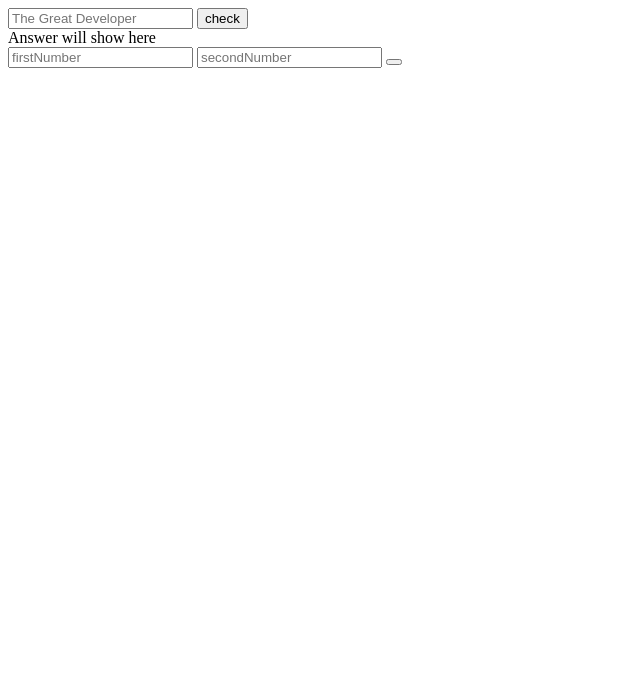
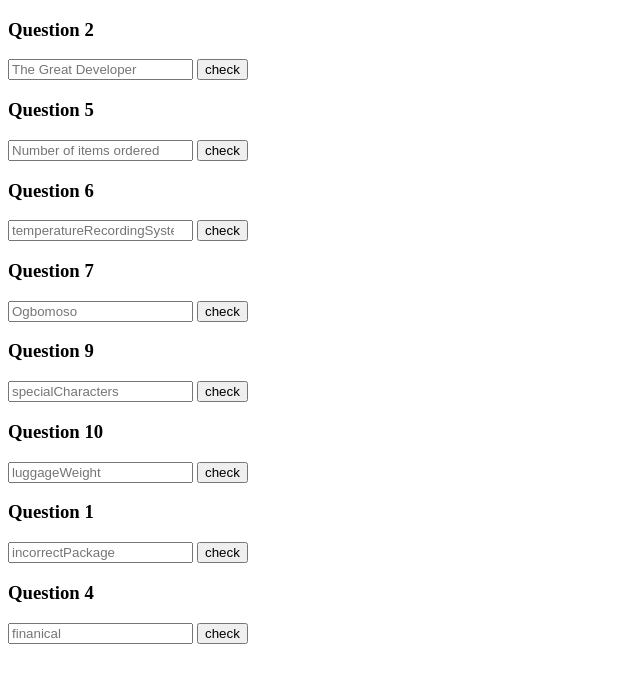
Before and after one commit to Yehudah23/calculator, a plain HTML site: page assignment.html in a window 1280 px wide. Shown: the whole page, without its empty margins (0-640 px from the left). Drawn offline with Linux system fonts and the light colour scheme.

Commit message:
assignment

```diff
--- a/assignment.html
+++ b/assignment.html
@@ -7,101 +7,156 @@
 </head>
 <body>
   <div class="container col-lg-6 col-10 mx-auto p-lg-4 p-2 shadow-sm">
-    <input type="text" class="form-control shadow-none my-3"  placeholder="The Great Developer" id="firstNumber">
-    <button class="btn btn-secondary my-2" onclick="multiply()">check</button>
-    <div id="id">Answer will show here</div>
+    <div>
+      <h3>Question 2</h3>
+      <input type="text" class="form-control shadow-none my-3"  placeholder="The Great Developer" id="great">
+      <button class="btn btn-secondary my-2" onclick="question2()">check</button>
+    </div>
 
-    <div class="container col-lg-6 col-10 mx-auto p-lg-4 p-2 shasow-sm">
-      <input type="text" class="form-control shadow-none my-3" placeholder="firstNumber" id="firstNumber">
-      <input type="text" class="form-control shadow-none my-3" placeholder="secondNumber" id="secondNumber">
-      <button class="btn btn-danger my-2" onclick="divide()"></button>
+    <div>
+      <h3>Question 5</h3>
+      <input type="number" class="form-control shadow-none my-3"  placeholder="Number of items ordered" id="itemsOrdered">
+      <button class="btn btn-secondary my-2" onclick="question5()">check</button>
     </div>
+
+    <div>
+      <h3>Question 6</h3>
+      <input type="number" class="form-control shadow-none my-3"  placeholder="temperatureRecordingSystem" id="temperature">
+      <button class="btn btn-secondary my-2" onclick="question6()">check</button>
+    </div>
+
+
+    <div>
+      <h3>Question 7</h3>
+      <input type="text" class="form-control shadow-none my-3"  placeholder="Ogbomoso" id="quiz">
+      <button class="btn btn-secondary my-2" onclick="question7()">check</button>
+    </div>
+
+
+    <div>
+      <h3>Question 9</h3>
+      <input type="text" class="form-control shadow-none my-3"  placeholder="specialCharacters" id="userName">
+      <button class="btn btn-secondary my-2" onclick="question9()">check</button>
+    </div>
+
+    <div>
+      <h3>Question 10</h3>
+      <input type="text" class="form-control shadow-none my-3"  placeholder="luggageWeight" id="weightLimits">
+      <button class="btn btn-secondary my-2" onclick="question10()">check</button>
+    </div>
+
+    <div>
+      <h3>Question 1</h3>
+      <input type="text" class="form-control shadow-none my-3"  placeholder="incorrectPackage" id="lautechArea">
+      <button class="btn btn-secondary my-2" onclick="question1()">check</button>
+    </div>
+
+    <div>
+      <h3>Question 4</h3>
+      <input type="text" class="form-control shadow-none my-3"  placeholder="finanical" id="customer">
+      <button class="btn btn-secondary my-2" onclick="question4()">check</button>
+    </div>
+
+
     <script>
           // A library at Markudi Polytechnic has a catalogue system where book titles must be unique. However, the system currently does not check for duplicate titles with different letter cases (e.g., "The Great Developer" and "the great developer"). As a developer, write an algorithm to detect duplicate book titles regardless of case sensitivity.
 
-
-          word =/(['a-z A-Z'])//
-          console.log('word')
-          function multiply(){
-
-            if(word=(['a-z A-Z'])){
-              console.log('original')
+          function question2(){
+            var existingTitle = 'The Great Developer'.toLowerCase()
+            var newTitle = great.value.toLowerCase()
+            if(existingTitle == newTitle ){
+              console.log('Title exists' )
             } else{
-              console.log('duplicate')
+              console.log('Title is unique')
             }
-
           }
           // A grocery store in Taki wants to reward customers who shop for an even number of items. You have been hired to write an algorithm that checks if the number of items in a customer’s cart is even and returns a discount if true.
-          function divide(){
-            var num = 10
-          if(num%2==0){
-            console.log('Even number');
+
+          function question5(){
+            var numberOfItems = itemsOrdered.value
+            console.log(typeof(numberOfItems))
+            if(numberOfItems%2==0){
+              console.log('Discount is available')
             } else{
-            console.log('odd number')
+              console.log('No discount')
             }
-          num%2==0?console.log('even number'):console.log('odd number')
-          2+2==5?console.log('true'):console.log('false')
-
           }
-        const number1 = firstNumber.value
-        console.log(number1)
-        const number2 = secondNumber.value
-        console.log(number2)
-        const number = number1/number2
-        console.log(number)
-
           // A weather station in LAUTECH is experiencing issues with its temperature recording system. The system needs to categorise temperatures as 'Cold' (below 19°C), 'Warm' (20°C to 28°C), or 'Hot' (above 28°C). Write an algorithm that categorizes the temperature based on these criteria.
 
-          var num=19
-          var num=20
-          if(num<19){
-            console.log('cold')
-          } else if(num>19<28){
-            console.log('warm')
+          function question6(){
+            var temperatureRecordingSystem = temperature.value
+            console.log(temperatureRecordingSystem)
+            if(temperatureRecordingSystem <= 19){
+              console.log('Cold')
+            } else if(temperatureRecordingSystem == 28){
+              console.log('Warm')
             } else{
-            console.log('hot')
+              console.log('Hot')
+            }
                   }
 
           // An online quiz platform built by a level 2 student in SQI requires an algorithm to check if a student’s answer matches the correct answer, regardless of the case (e.g., "ogbomoso" should match "Ogbomoso"). Write a function to handle this scenario.
-          var word=/(['a-z A-Z'])//
-          console.log(word)
-          if(word=word ){
-            console.log('true')
+          function question7(){
+            var regardlessOfCase =' Ogbomoso'.toLowerCase()
+            var caseSensitive = quiz.value.toLowerCase()
+            if(regardlessOfCase = caseSensitive){
+              console.log('correct answer')
             } else{
-            console.log('false')
+              console.log('incorrect answer')
+            }
           }
 
+
           // A gaming company in Abuja has noticed players creating usernames with spaces and special characters, which causes issues in their database. You have been tasked to write a function that validates usernames by ensuring they contain only letters, numbers, and underscores.
-          var word=/(['a-z A-Z 0-9 _'])//
-          console.log(word)
+          function question9(){
+            var regex1=/^[\w_]+$/
+            var specialCharacters = userName.value
+            console.log(regex1.test(specialCharacters));
 
-          if(name='Yehudah_23'){
+            if(regex1.test(specialCharacters) ){
               console.log('acceptable')
-          } else(
+            } else{
               console.log('not acceptable')
-          )
+            }
+          }
 
           // An airline in Kano needs an algorithm to determine if a passenger’s luggage is overweight. The algorithm should take the luggage weight as input and return 'Underweight', 'Allowed', or 'Overweight' based on the weight limits (under 20kg is 'Underweight', 20-30kg is 'Allowed', above 30kg is 'Overweight').
-          var num= 0<=20
-          var num= 20<=30
-
-          if(num=0<20){
-            console.log('Underweight')
-          } else if(num=20<30){
-            console.log('Allowed')
-          } else{
-            console.log('Overweight')
+          function question10(){
+            var luggageWeight = weightLimits.value
+            console.log( luggageWeight)
+            if( luggageWeight <= 20 ){
+              console.log('underWeight')
+            } else if(luggageWeight == 30){
+              console.log('allowed')
+            } else{'overWeight'}
           }
 
           // A delivery company in Aroje is facing complaints about incorrect package sorting due to mixed uppercase and lowercase addresses. You have been employed to develop an algorithm that ensures all address labels are transformed to lowercase before processing. Write a function to solve this issue.
+          function question1(){
+            var incorrectPackage =' lautechArea'.toLowerCase()
+            var caseSensitive = lautechArea.value.toLowerCase()
+            if(incorrectPackage = caseSensitive){
+              console.log('correct answer')
+            } else{
+              console.log('incorrect answer')
+            }
+          }
 
-          var word=/(['a-z A-Z 0-9 _'])//
-          console.log(word)
-          if(name='Teaching_Hospital_Area'){
-            console.log(
-              'Right_Address'
-            )
+          // A financial institution in Abeokuta needs an algorithm to verify if a customer’s password is strong. The password must be at least 8 characters long and contain uppercase and lowercase letters and a number. Write a function to validate passwords based on these rules.
+            function question4(){
+              var regex2 = /^[\w]{8,}$/
+              var financial = customer.value
+            console.log(regex1.test(financial));
+
+            if(regex1.test(finacial) ){
+              console.log('acceptable')
+            } else{
+              console.log('not acceptable')
             }
+            }
+
+
+
     </script>
 </body>
 </html>
```
Also changed, not shown: assignment.css (added). Lines whose indentation alone changed are shown as unchanged.
